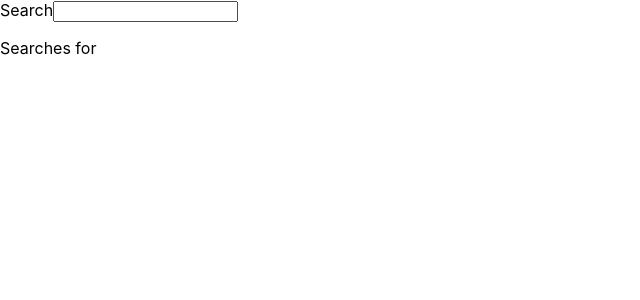
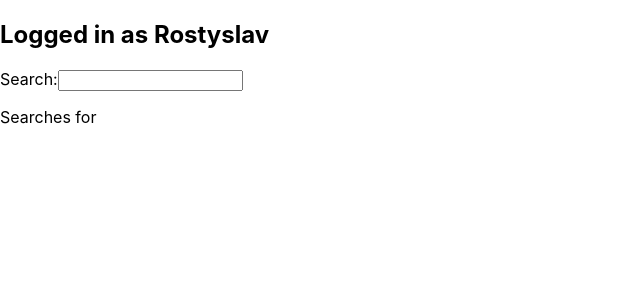
Before and after one commit to insurecar/react-testing-library, a React (Create React App) app: page / in a window 1280 px wide. Shown: the top 300 px of the page, without its empty margins (0-640 px from the left). Built offline with nearby package versions, Linux system fonts and the light colour scheme.

Commit message:
finished 4

```diff
--- a/src/App.js
+++ b/src/App.js
@@ -1,4 +1,6 @@
-import { useState } from "react";
+import { useState, useEffect } from "react";
+
+const getUser = () => Promise.resolve({ id: 1, name: "Rostyslav" });
 
 const Search = ({ value, onChange, children }) => (
   <div>
@@ -9,13 +11,23 @@ const Search = ({ value, onChange, children }) => (
 
 export const App = () => {
   const [search, setSearch] = useState("");
+  const [user, setUser] = useState("");
+
+  useEffect(() => {
+    const loadUser = async () => {
+      const user = await getUser();
+      setUser(user);
+    };
+    loadUser();
+  }, []);
 
   const handleChange = ({ target: { value } }) => setSearch(() => value);
 
   return (
     <div>
+      {user && <h2>Logged in as {user.name}</h2>}
       <Search value={search} onChange={handleChange}>
-        Search
+        Search:
       </Search>
       <p>Searches for {search ? search : ""}</p>
     </div>
```
Also changed, not shown: 1 other file (tests, documents, lock files or other folders).
